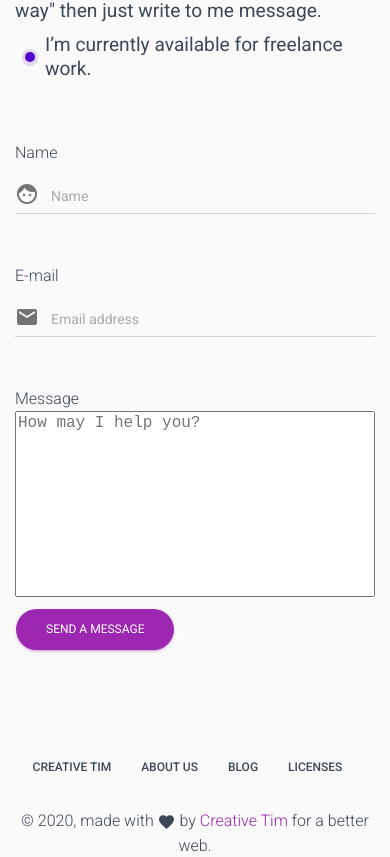
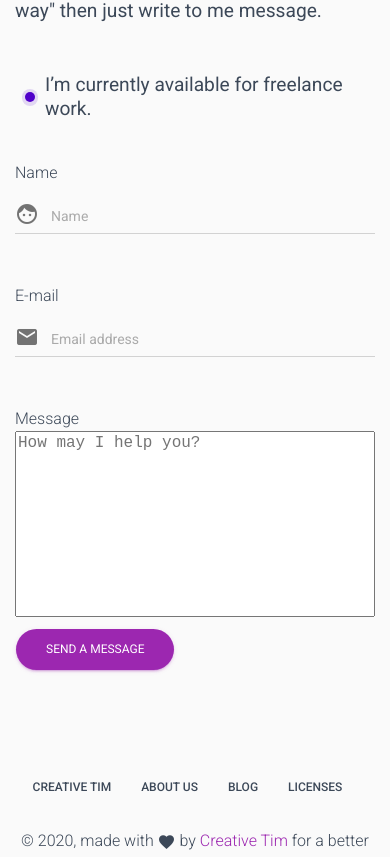
Before and after one commit to zbych232/portfolio, a Vue app in the folder portfolio/: page /#/ in a window 390 px wide. Shown: the part 5493-6350 px from the top of the page. Built offline with nearby package versions, Linux system fonts and the light colour scheme; some icons are missing.

Commit message:
mobile padding

```diff
--- a/portfolio/src/views/contactForm.vue
+++ b/portfolio/src/views/contactForm.vue
@@ -189,6 +189,9 @@ export default {
   &__iAmAvaliable {
     display: flex;
     align-items: center;
+    @media only screen and (max-width: 600px) {
+      margin-top: 40px;
+    }
 
     p {
       font-size: 1.2em;
@@ -243,7 +246,7 @@ export default {
     }
   }
   &__form {
-    margin-top: 60px;
+    margin-top: 40px;
     textarea {
       resize: none;
       width: 100%;
```
